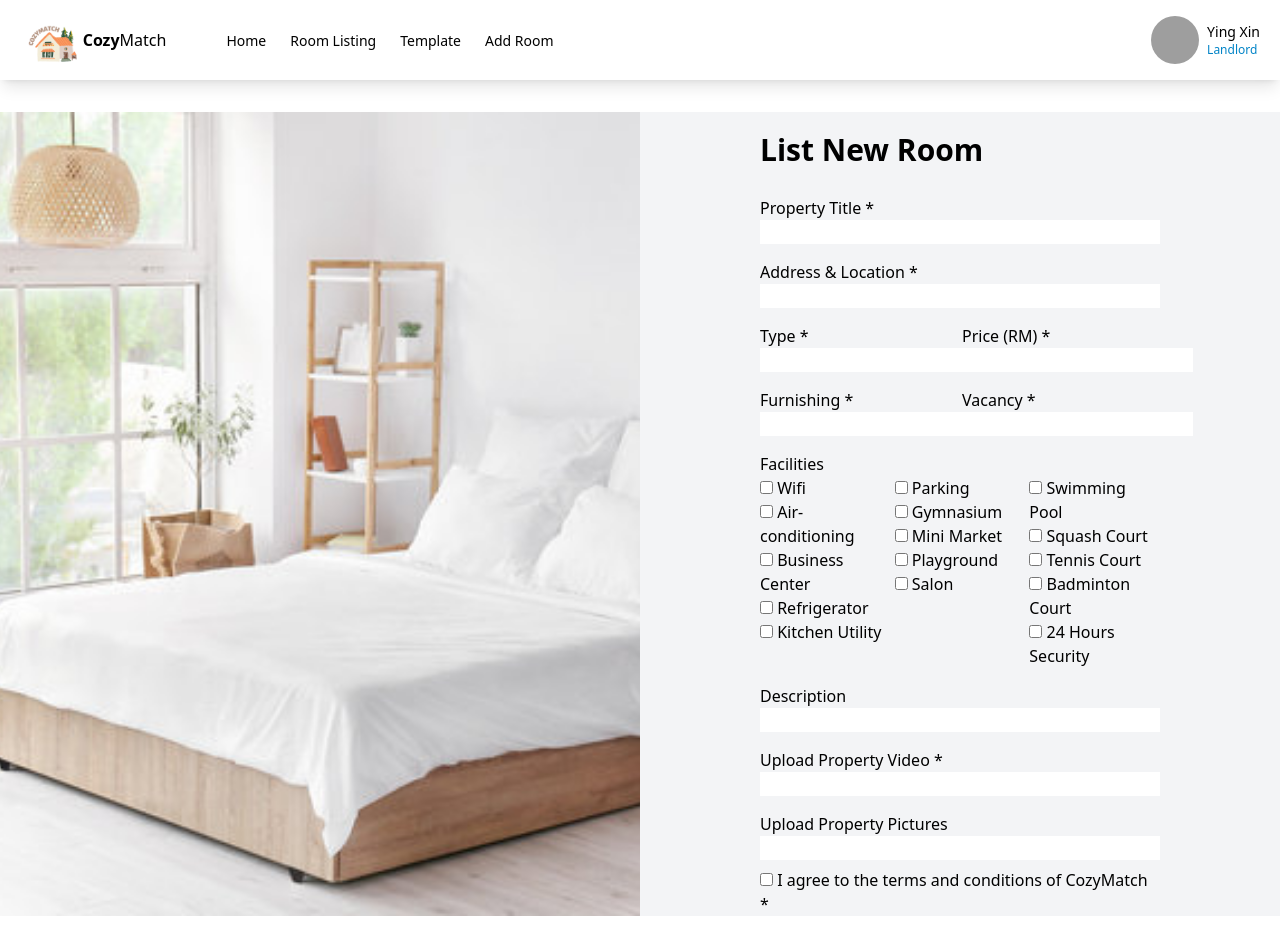
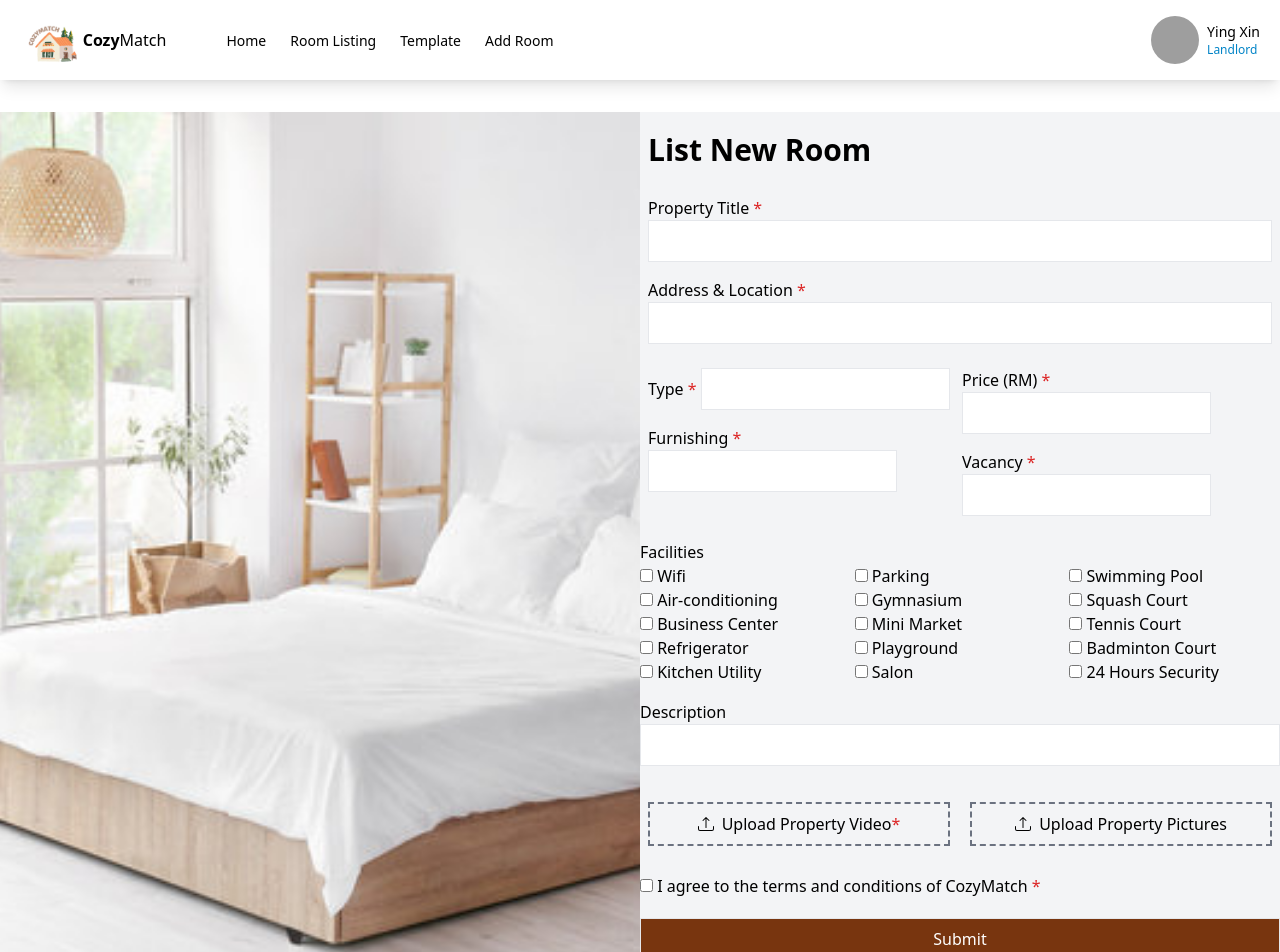
Before and after one commit to leezyangg/cozyMatch_frontend, a React (Vite) app: page /tem in a window 1280 px wide. Shown: the top 952 px of the page. Before the commit the page ends 916 px from the top, so only its background shows below. Built offline with nearby package versions, Linux system fonts and the light colour scheme; grey boxes are pictures that could not be loaded.

Commit message:
modify AddRoomUI

```diff
--- a/src/components/AddRoom.jsx
+++ b/src/components/AddRoom.jsx
@@ -1,41 +1,50 @@
 import React from 'react'
 import loginImg from '../assets/room.jpg'
+import {BsUpload} from 'react-icons/bs'
 
 export default function AddRoom() {
     return (
         <div className='grid gird-cols-1 sm:grid-cols-2 h-screen w-full'>
-            <div><img className='w-full h-full object-cover' src={loginImg} alt="" /></div>
+            <div className='hidden sm:block'><img className='w-full h-full object-cover' src={loginImg} alt="" /></div>
             <div className='bg-gray-100 flex flex-col justify-center'>
-                <form className='max-w-[400px] w-full mx-auto'>
-                    <h2 className="text-3xl font-bold py-5">
+                <form className='max-w-[700px] w-full mx-auto'>
+                    <h2 className="text-3xl font-bold py-5 mx-2">
                         List New Room
                     </h2>
-                    <div className='flex flex-col py-2'>
-                        <label>Property Title *</label>
-                        <input type="text"/>
+                    <div className='flex flex-col py-2 mx-2'>
+                        <label>Property Title{' '}
+                            <span className="text-red-600">*</span></label>
+                        <input className='border p-2' type="text" />
                     </div>
-                    <div className='flex flex-col py-2'>
-                        <label>Address & Location *</label>
-                        <input type="text"/>
+                    <div className='flex flex-col py-2 mx-2'>
+                        <label>Address & Location{' '}
+                            <span className="text-red-600">*</span></label>
+                        <input className='border p-2' type="text" />
                     </div>
-                    <div className='grid grid-cols-2 gap-1 py-2'>
+                    <div className='grid grid-cols-2 gap-1 mx-2 py-2'>
                         <div>
-                        <label>Type *</label>
-                        <input type="text"/>
+                            <div className='py-2'>
+                            <label>Type{' '}
+                                <span className="text-red-600">*{' '}</span></label>
+                            <input className='border p-2' type="text" />
+                            </div>
+                            <div className='py-2'>
+                            <label>Furnishing{' '}
+                                <span className="text-red-600">*{' '}</span></label>
+                            <input className='border p-2' type="text" />
+                        </div>
                         </div>
                         <div>
-                        <label>Price (RM) *</label>
-                        <input type="text"/>
+                            <div className='py-2'>
+                            <label>Price (RM){' '}
+                                <span className="text-red-600">*{' '}</span></label>
+                            <input className='border p-2' type="text" />
                             </div>
+                            <div className='py-2'>
+                            <label>Vacancy{' '}
+                                <span className="text-red-600">*{' '}</span></label>
+                            <input className='border p-2' type="text" />
                         </div>
-                    <div className='grid grid-cols-2 gap-1 py-2'>
-                    <div>
-                        <label>Furnishing *</label>
-                        <input type="text"/>
-                    </div>
-                    <div>
-                        <label>Vacancy *</label>
-                        <input type="text"/>
                         </div>
                     </div>
                     <div className='flex flex-col py-2'>
@@ -44,53 +53,53 @@ export default function AddRoom() {
 
                             <div>
                                 <p>
-                        <input type="checkbox"/> Wifi
+                                    <input type="checkbox" /> Wifi
                                 </p>
                                 <p>
-                        <input type="checkbox"/> Air-conditioning
+                                    <input type="checkbox" /> Air-conditioning
                                 </p>
                                 <p>
-                        <input type="checkbox"/> Business Center
+                                    <input type="checkbox" /> Business Center
                                 </p>
                                 <p>
-                        <input type="checkbox"/> Refrigerator
+                                    <input type="checkbox" /> Refrigerator
                                 </p>
                                 <p>
-                        <input type="checkbox"/> Kitchen Utility
+                                    <input type="checkbox" /> Kitchen Utility
                                 </p>
                             </div>
                             <div>
                                 <p>
-                        <input type="checkbox"/> Parking
+                                    <input type="checkbox" /> Parking
                                 </p>
                                 <p>
-                        <input type="checkbox"/> Gymnasium
+                                    <input type="checkbox" /> Gymnasium
                                 </p>
                                 <p>
-                        <input type="checkbox"/> Mini Market
+                                    <input type="checkbox" /> Mini Market
                                 </p>
                                 <p>
-                        <input type="checkbox"/> Playground
+                                    <input type="checkbox" /> Playground
                                 </p>
                                 <p>
-                        <input type="checkbox"/> Salon
+                                    <input type="checkbox" /> Salon
                                 </p>
                             </div>
                             <div>
                                 <p>
-                        <input type="checkbox"/> Swimming Pool
+                                    <input type="checkbox" /> Swimming Pool
                                 </p>
                                 <p>
-                        <input type="checkbox"/> Squash Court
+                                    <input type="checkbox" /> Squash Court
                                 </p>
                                 <p>
-                        <input type="checkbox"/> Tennis Court
+                                    <input type="checkbox" /> Tennis Court
                                 </p>
                                 <p>
-                        <input type="checkbox"/> Badminton Court
+                                    <input type="checkbox" /> Badminton Court
                                 </p>
                                 <p>
-                        <input type="checkbox"/> 24 Hours Security
+                                    <input type="checkbox" /> 24 Hours Security
                                 </p>
                             </div>
 
@@ -99,20 +108,24 @@ export default function AddRoom() {
 
                     <div className='flex flex-col py-2'>
                         <label>Description</label>
-                        <input type="text"/>
+                        <input className='border p-2' type="text" />
                     </div>
-                    <div className='flex flex-col py-2'>
-                        <label>Upload Property Video *</label>
-                        <input type="text"/>
-                    </div>
-                    <div className='flex flex-col py-2'>
-                        <label>Upload Property Pictures</label>
-                        <input type="text"/>
+                    <div className='grid grid-cols-2 gap-5 py-2 mx-2'>
+                        <div>
+                            <button className='border-2 border-dashed border-gray-500 w-full my-5 py-2 relative flex items-center justify-center'><BsUpload className='mr-2'/>Upload Property Video{' '}
+                                <span className="text-red-600">*</span></button>
                         </div>
                         <div>
+                            <button className='border-2 border-dashed border-gray-500 w-full my-5 py-2 relative flex items-center justify-center'><BsUpload className='mr-2'/>Upload Property Pictures</button>
+                        </div>
+                    </div>
+
+                    <div>
                         <p>
-                        <input type="checkbox"/> I agree to the terms and conditions of CozyMatch *
+                            <input type="checkbox" /> I agree to the terms and conditions of CozyMatch{' '}
+                            <span className="text-red-600">*</span>
                         </p>
+                        <button className='border w-full my-5 py-2 bg-amber-900 hover:bg-yellow-800 text-white'>Submit</button>
                     </div>
                 </form>
             </div>
```
Lines whose indentation alone changed are shown as unchanged.
